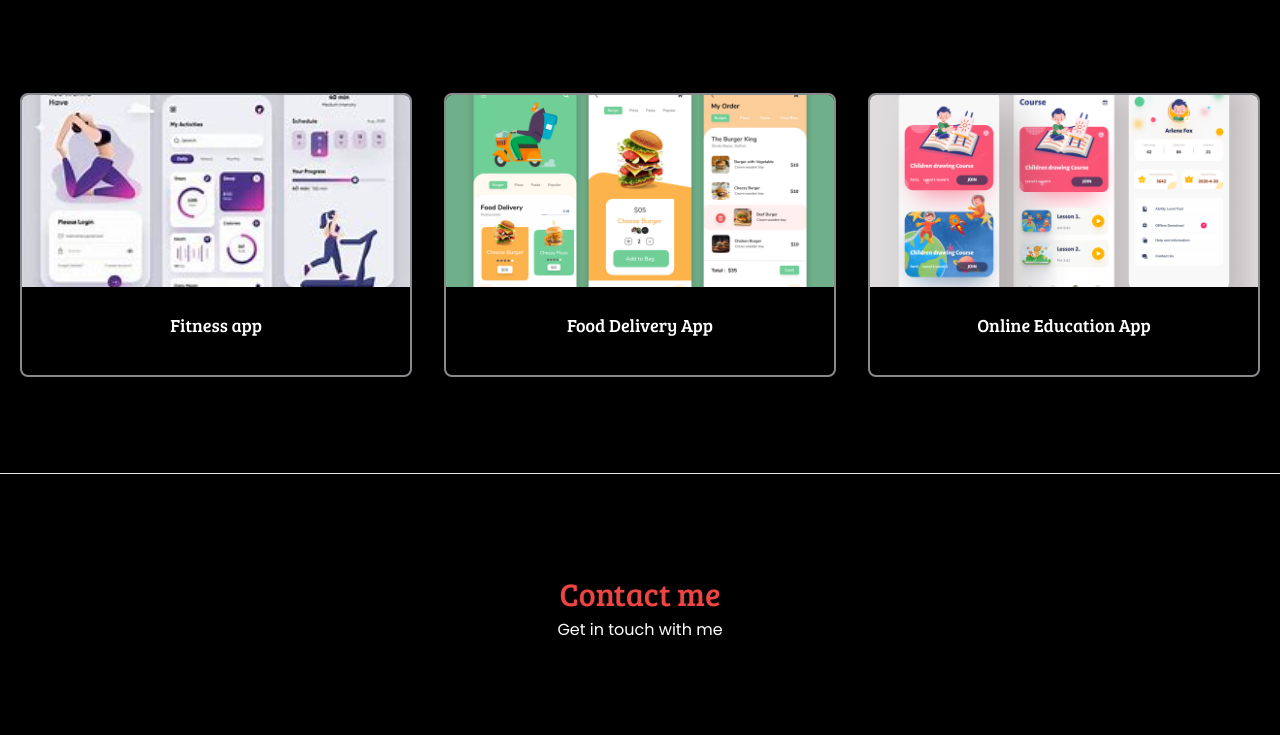
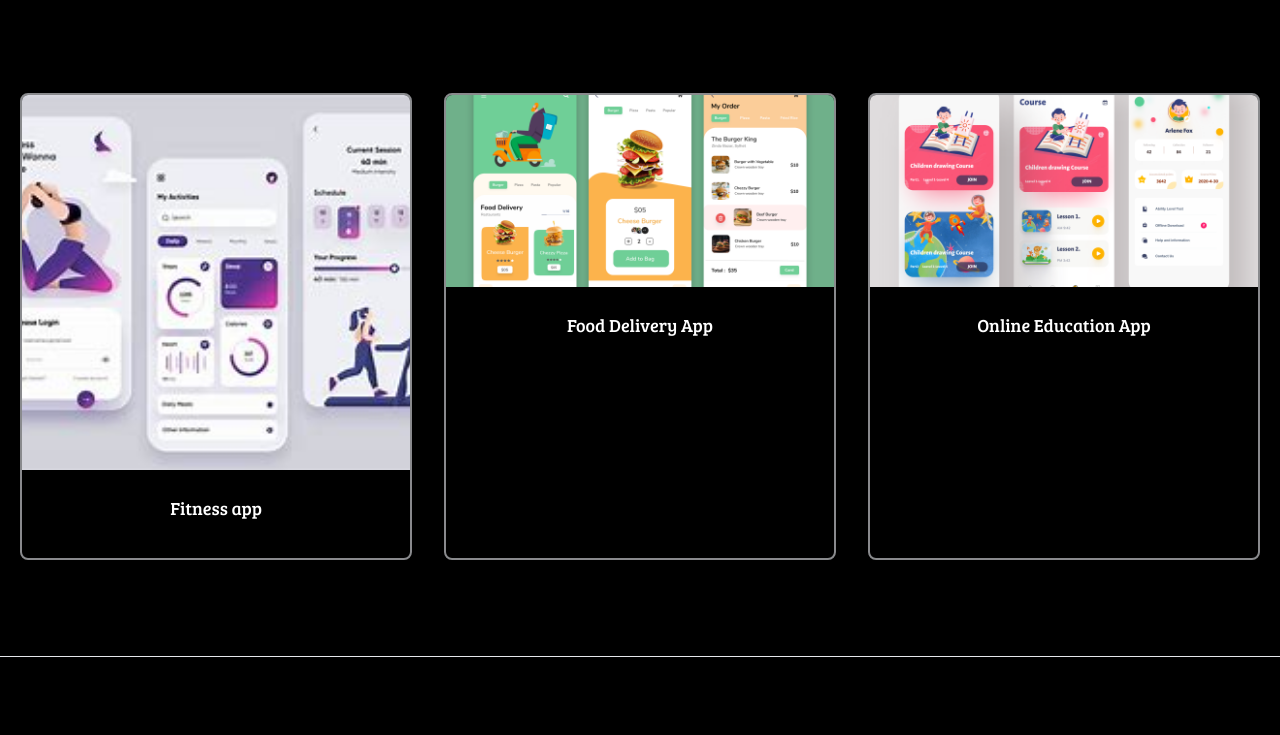
Before and after one commit to mishaaa2023/Azlan-s-Portfolio-Webpage, a plain HTML site: page index.html in a window 1280 px wide. Shown: the part 997-1732 px from the top of the page. Drawn offline with nearby package versions, Linux system fonts and the light colour scheme.

Commit message:
Update index.html.  A few more changes
A few more changes

```diff
--- a/index.html
+++ b/index.html
@@ -57,7 +57,7 @@
           <div class="flex flex-wrap -m-4">
             <div class="p-4 md:w-1/3">
               <div class="h-full border-2 border-gray-200 border-opacity-60 rounded-lg overflow-hidden">
-                <img class="lg:h-48 md:h-36 w-full object-cover object-center" src="download.jfif" alt="blog"height="375px">
+                <img class="lg:h-48 md:h-36 w-full object-cover object-center" src="download.jfif" alt="blog"style="height:375px;">
                 <div class="p-6">
 
                   <h1 class="title-font text-lg font-medium text-white mb-3 font-1 ta">Fitness app</h1>
```
